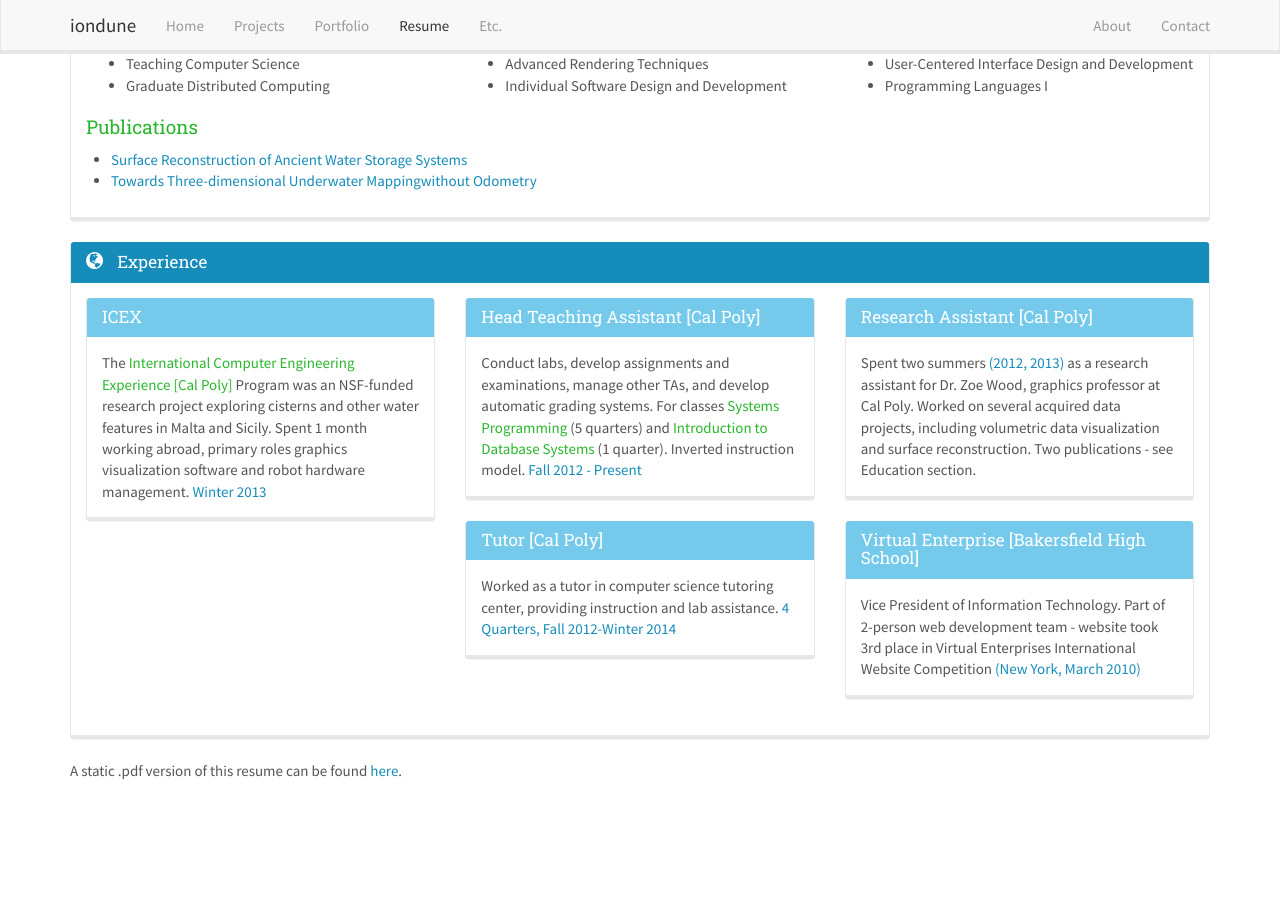
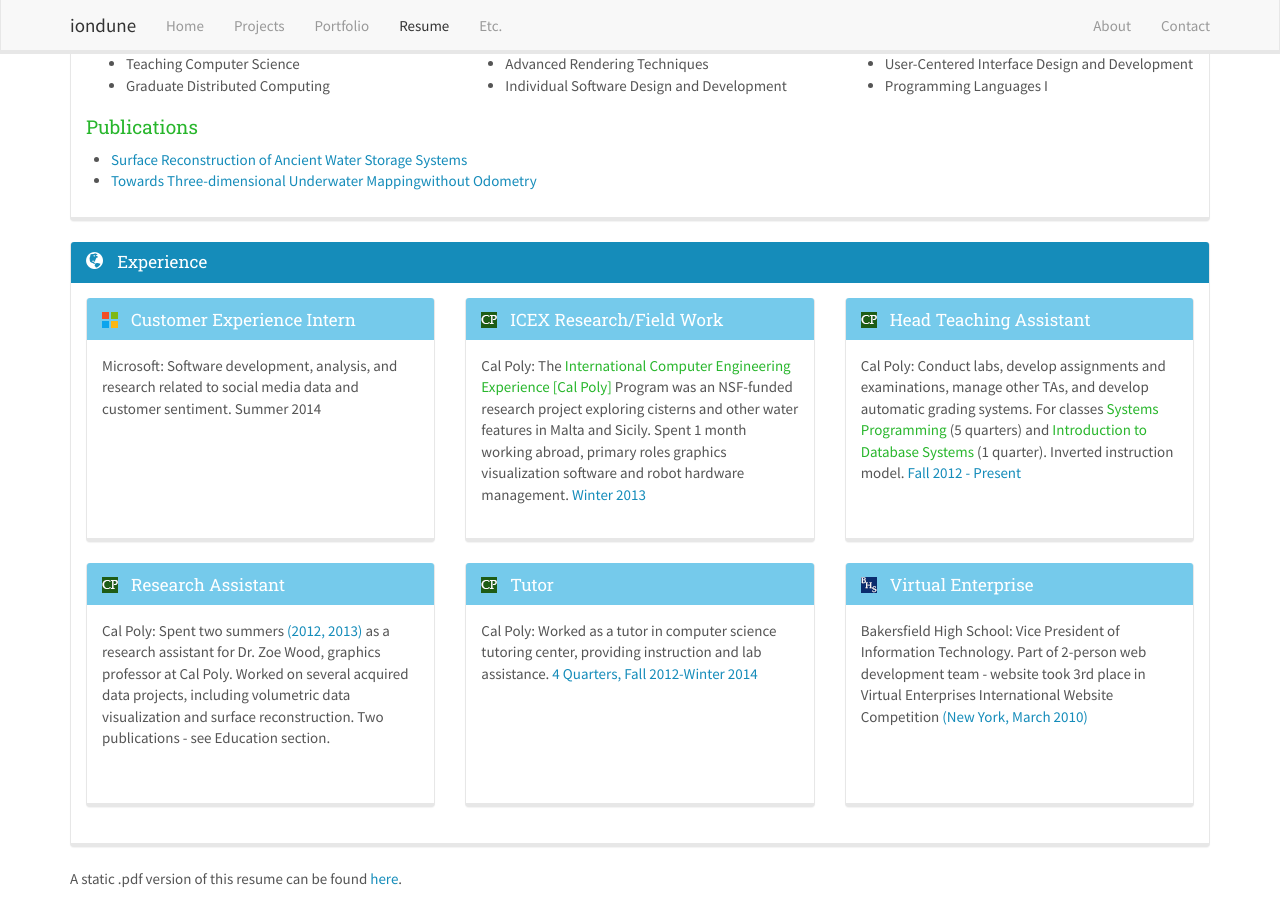
Before and after one commit to iondune/mackenziedunn.com, a Jekyll site: the page built from pages/resume.md, in a window 1280 px wide and 900 px high, scrolled down 805 px. Built offline with Jekyll 4.4.1, drawn with Linux system fonts in a browser that asks for light colours; nearby versions of some CDN libraries; before the commit the page ends 1597 px from its top, so only the background shows below that.

Commit message:
Update resume experience section

```diff
--- a/_data/resume/experience.yml
+++ b/_data/resume/experience.yml
@@ -1,34 +1,44 @@
-- heading: ICEX
+- heading: Customer Experience Intern
+  icon: img/icon/ms.png
   body: >
-    The <span class="text-success">International Computer Engineering Experience [Cal Poly]</span>
+    Microsoft: Software development, analysis, and research related to social media data and customer sentiment. Summer 2014
+
+- heading: ICEX Research/Field Work
+  icon: img/icon/cp.png
+  body: >
+    Cal Poly: The <span class="text-success">International Computer Engineering Experience [Cal Poly]</span>
     Program was an NSF-funded research project exploring cisterns and other water
     features in Malta and Sicily. Spent 1 month working abroad, primary roles graphics
     visualization software and robot hardware management. <span class="text-primary">Winter 2013</span>
 
-- heading: Head Teaching Assistant [Cal Poly]
+- heading: Head Teaching Assistant
+  icon: img/icon/cp.png
   body: >
-    Conduct labs, develop assignments and examinations, manage other TAs, and develop automatic grading systems.
+    Cal Poly: Conduct labs, develop assignments and examinations, manage other TAs, and develop automatic grading systems.
     For classes <span class="text-success">Systems Programming</span> (5 quarters) and
     <span class="text-success">Introduction to Database Systems</span> (1 quarter). Inverted instruction model.
     <span class="text-primary">Fall 2012 - Present</span>
 
-- heading: Research Assistant [Cal Poly]
+- heading: Research Assistant
+  icon: img/icon/cp.png
   body: >
-    Spent two summers
+    Cal Poly: Spent two summers
     <span class="text-primary">(2012, 2013)</span>
     as a research assistant for Dr. Zoe Wood, graphics professor at Cal Poly. Worked on
     several acquired data projects, including
     volumetric data visualization and surface reconstruction. Two publications - see
     Education section.
 
-- heading: Tutor [Cal Poly]
+- heading: Tutor
+  icon: img/icon/cp.png
   body: >
-    Worked as a tutor in
+    Cal Poly: Worked as a tutor in
     computer science tutoring center, providing instruction and lab assistance.
     <span class="text-primary">4 Quarters, Fall 2012-Winter 2014</span>
 
-- heading: Virtual Enterprise [Bakersfield High School]
+- heading: Virtual Enterprise
+  icon: img/icon/bhs.png
   body: >
-    Vice President of Information Technology. Part of 2-person web development team - website took
+    Bakersfield High School: Vice President of Information Technology. Part of 2-person web development team - website took
     3rd place in Virtual Enterprises International Website Competition
     <span class="text-primary">(New York, March 2010)</span>
--- a/pages/resume.md
+++ b/pages/resume.md
@@ -112,18 +112,17 @@ script: |
     <div class="row">
 
 {% for experience in site.data.resume.experience %}
-  <div class="col-lg-4 col-sm-6">
-    <div class="panel panel-info">
-      <div class="panel-heading">
-        <h3 class="panel-title">{{ experience.heading }}</h3>
+      <div class="col-lg-4 col-sm-6">
+        <div class="panel panel-info" style="min-height: 244px;">
+          <div class="panel-heading">
+            {% if experience.icon %}<img src="{{ experience.icon | prepend: site.baseurl }}" style="padding-right: 10px;"/> {% endif %}
+            <h3 class="panel-title" style="vertical-align: bottom; display: inline;">{{ experience.heading }}</h3>
+          </div>
+          <div class="panel-body">
+            {{ experience.body }}
+          </div>
+        </div>
       </div>
-      <div class="panel-body">
-        {{ experience.body }}
-      </div>
-    </div>
-  </div>
-
-  {% cycle '', '<div class="clearfix visible-md visible-sm"></div>' %}
 {% endfor %}
 
     </div>
```
Also changed, not shown: img/icon/bhs.png (added), img/icon/cp.png (added), img/icon/ms.png (added).
